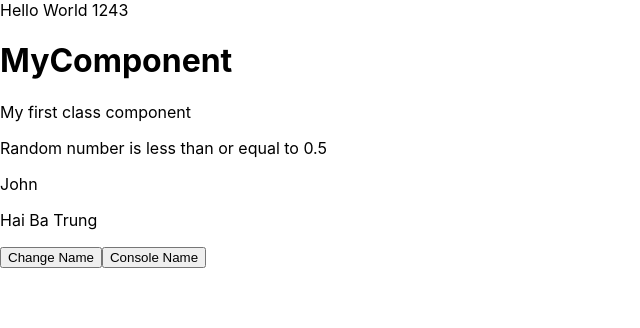
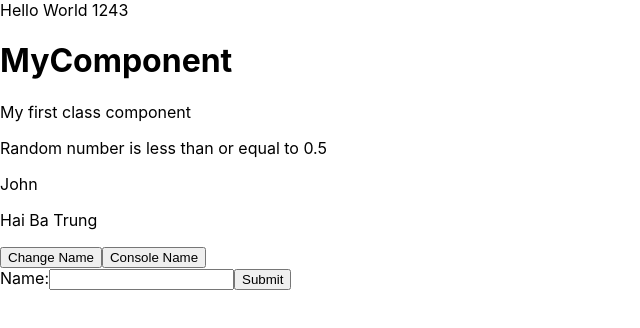
Before and after one commit to daokiencuong/react_basic_app, a React (Create React App) app: page / in a window 1280 px wide. Shown: the top 328 px of the page, without its empty margins (0-640 px from the left). Built offline with nearby package versions, Linux system fonts and the light colour scheme.

Commit message:
Form in React

```diff
--- a/src/App.js
+++ b/src/App.js
@@ -20,6 +20,18 @@ class App extends React.Component {
         });
     }
 
+    handleOnChange(event) {
+        //console.log(event);
+        this.setState({
+            name: event.target.value,
+        });
+    }
+
+    handleOnSubmit(event) {
+        event.preventDefault();
+        console.log("test", event.target[0].value);
+    }
+
     render() {
         return (
             <div>
@@ -33,6 +45,15 @@ class App extends React.Component {
                 }
                 <button onClick={(event) => {this.changeName(event)}}>Change Name</button>
                 <button onClick={(event) => {this.onHover(event)}}>Console Name</button>
+
+                <form onSubmit={(event) => {this.handleOnSubmit(event)}}>
+                    <label>
+                        Name:
+                        <input type="text" name="name"
+                        onChange={(event) => {this.handleOnChange(event)}}/>
+                    </label>
+                    <input type="submit" value="Submit" />
+                </form>
             </div>
         );
     }
```
